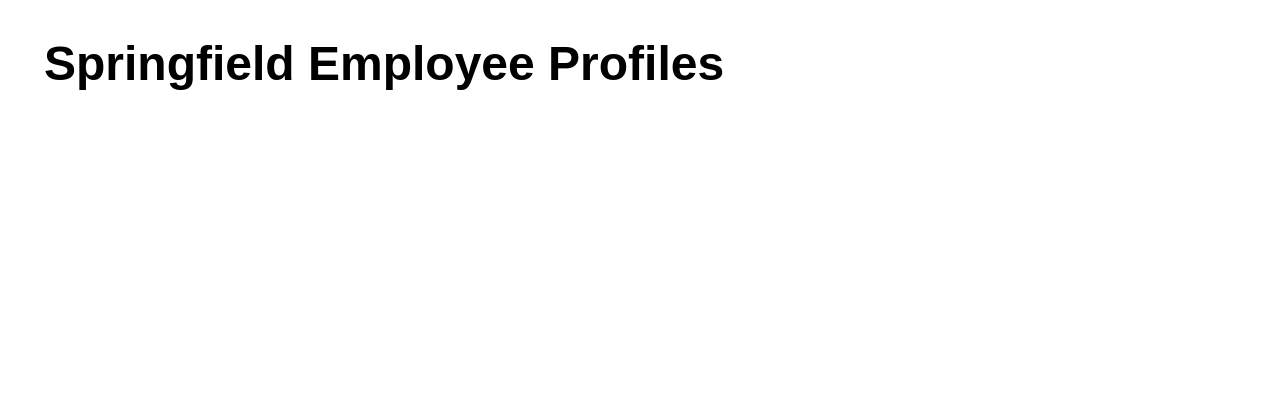
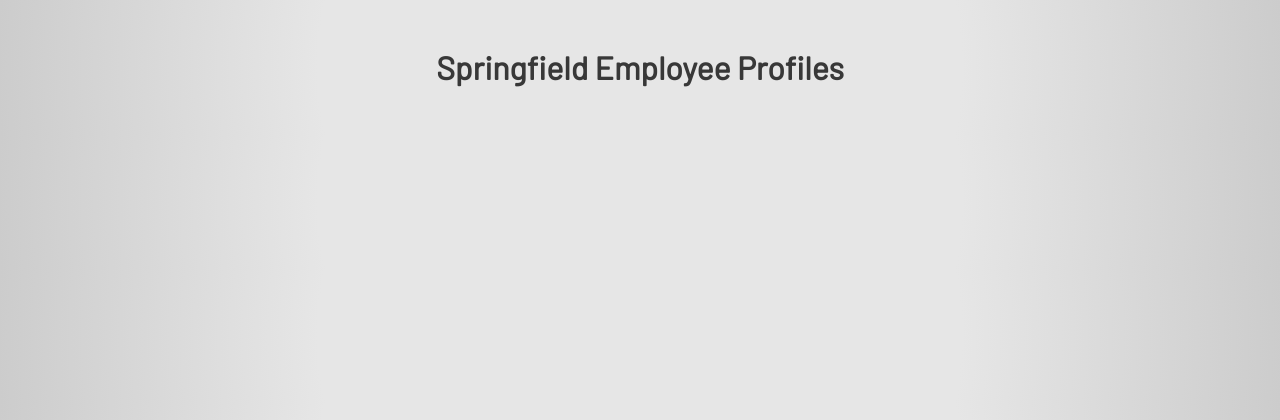
Before and after one commit to katrina-macadams/macadams_katrina_dynamic_php_pages, a PHP site: page / in a window 1280 px wide. Shown: the top 420 px of the page. Run offline with PHP 8.4, Linux system fonts and the light colour scheme; data that the repository does not hold is empty.

Commit message:
Update main.css

```diff
--- a/css/main.css
+++ b/css/main.css
@@ -1,21 +1,33 @@
 
 body {
-    font-family:Arial, Helvetica, sans-serif;
+    color: #121212;
+    background: radial-gradient(circle, #e6e6e6 50%, #cccccc 100%);
+    font-family: "Raleway", sans-serif;
 }
 
 h1 {
-    font-size: 48px;
-    margin: 36px;
+    font-size: 32px;
+    margin: 48px 20px;
+    font-family: "Barlow", sans-serif;
+    font-weight: 800;
+    text-align: center;
+    color: #383838;
+
+}
+
+h2, h3, p {
+    font-weight: 500;
 }
 
 h2 {
-    font-size: 28px;
+    font-size: 26px;
     margin: 18px;
+    color: #555;
 }
 
 h3 {
-    font-size: 26px;
     color: #232323b2;
+    font-size: 22px;
     margin: 8px;
 }
 
```
